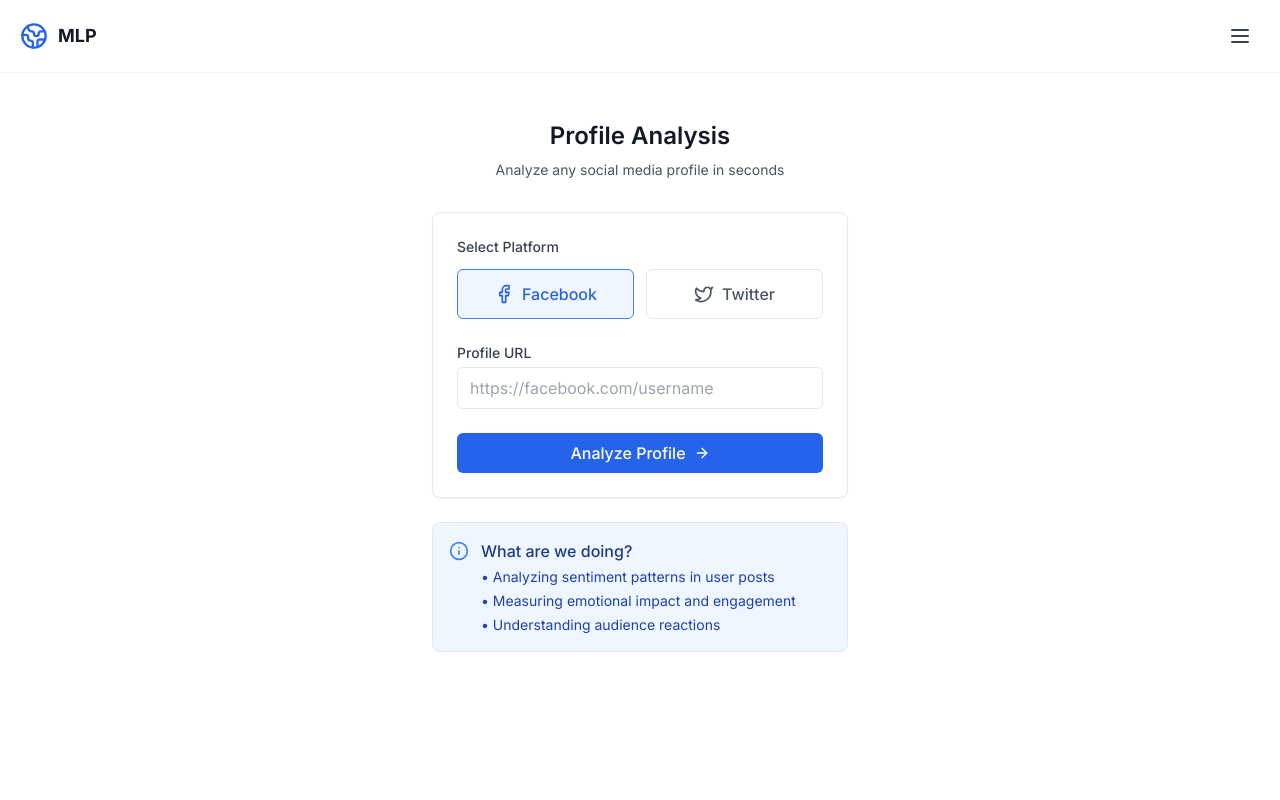
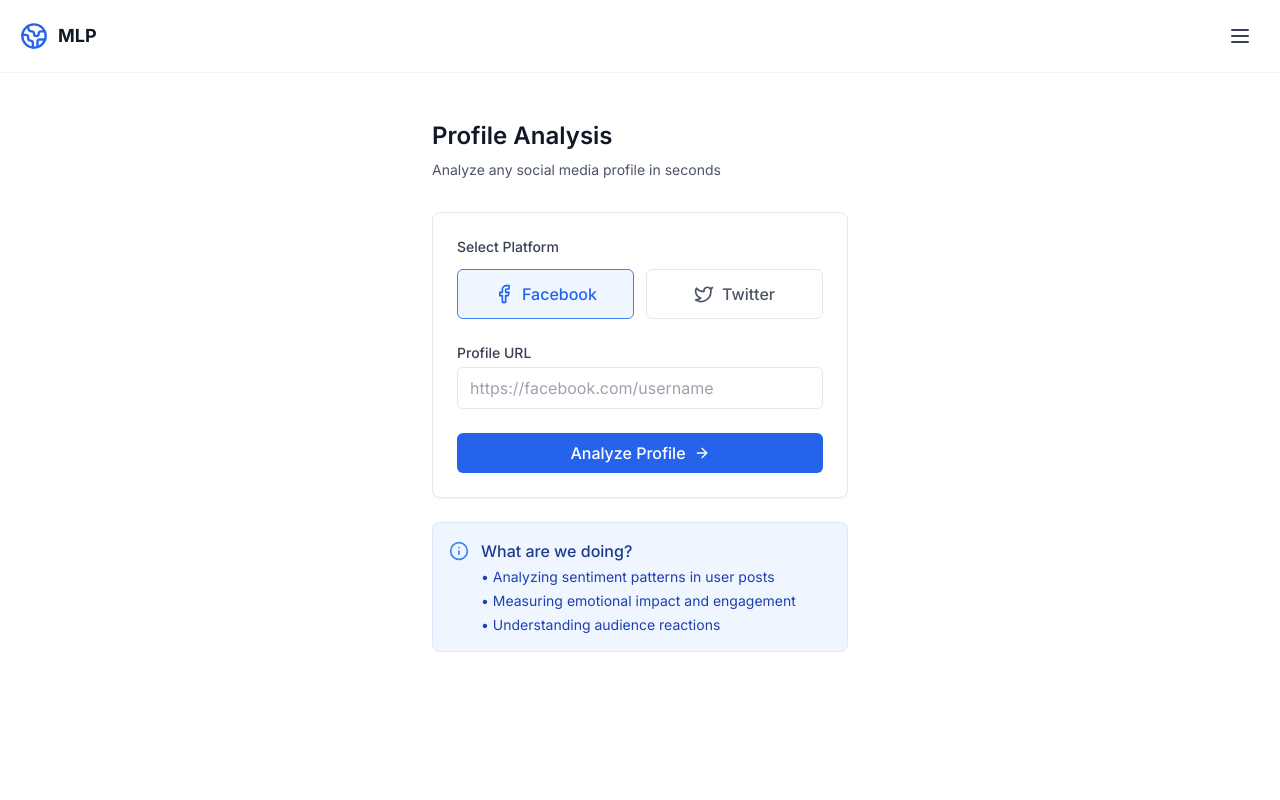
Before and after one commit to Sahilm416/MLP, a Next.js app in the folder frontend/: page /analyze in a window 1280 px wide. Shown: the top 800 px of the page. Built offline with nearby package versions, Linux system fonts and the light colour scheme.

Commit message:
Update page.tsx

```diff
--- a/frontend/app/analyze/page.tsx
+++ b/frontend/app/analyze/page.tsx
@@ -40,7 +40,7 @@
   return (
     <div className="min-h-screen bg-white">
       <div className="max-w-lg mx-auto px-4 py-12">
-        <div className="text-center mb-8">
+        <div className="text-start mb-8">
           <h1 className="text-2xl font-semibold text-gray-900">
             Profile Analysis
           </h1>
```
